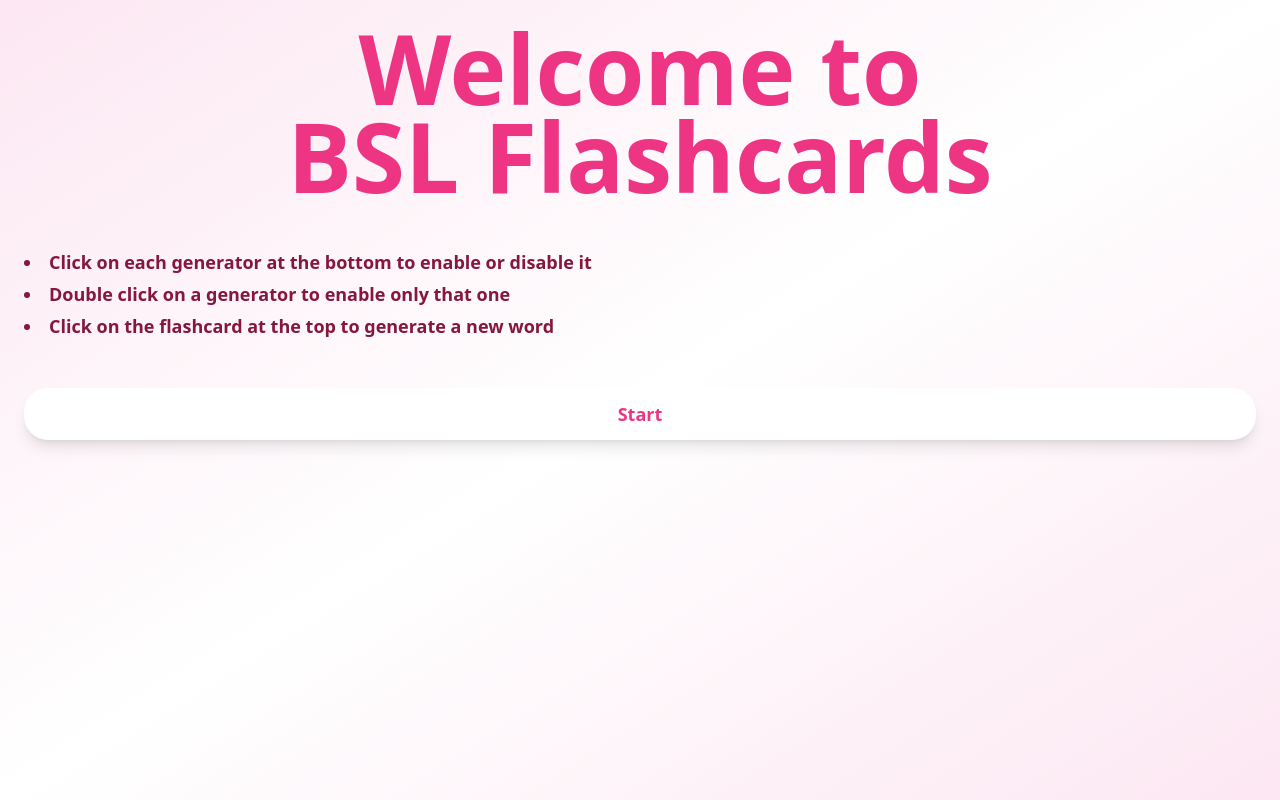
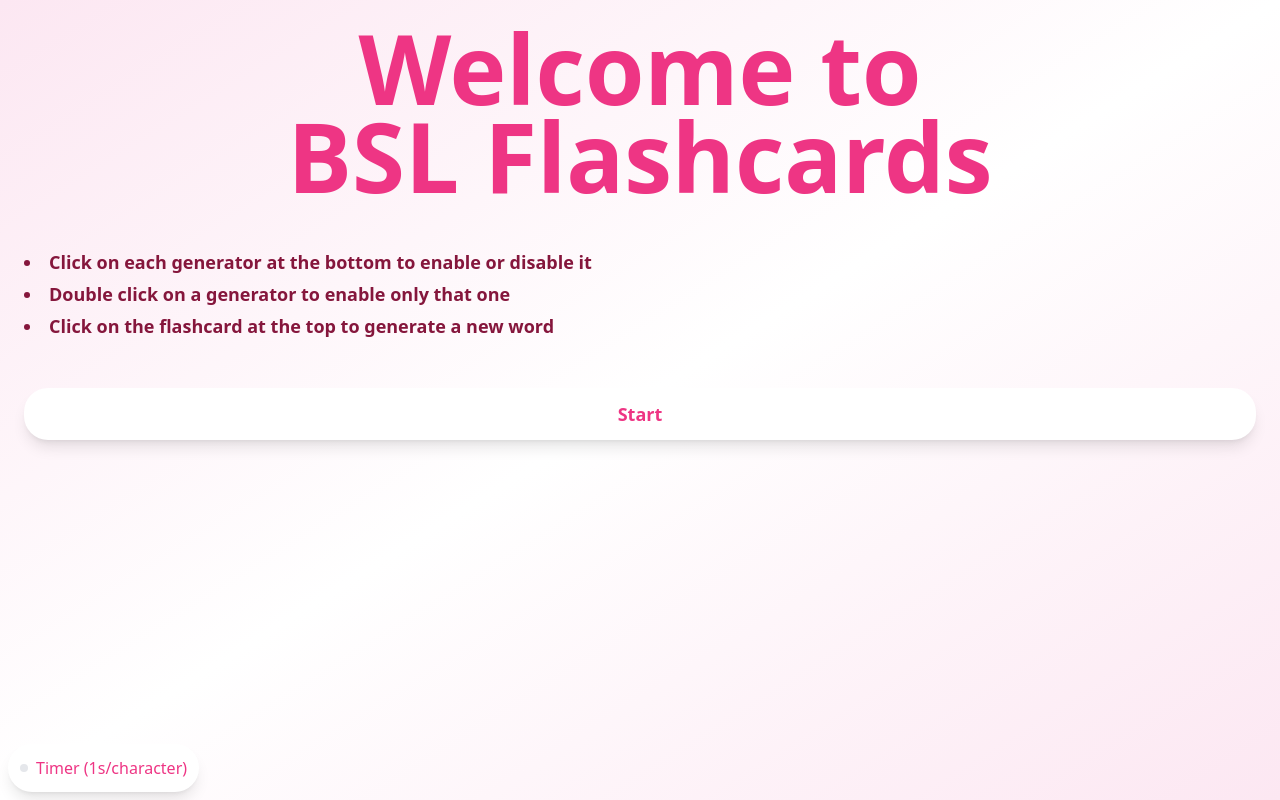
Before and after one commit to bobbymannino/bsl-flashcards, a SvelteKit app: page / in a window 1280 px wide. Built offline with nearby package versions, Linux system fonts and the light colour scheme.

Commit message:
add timer
resolves #2

```diff
--- a/src/routes/+page.svelte
+++ b/src/routes/+page.svelte
@@ -11,6 +11,7 @@
   import { scale } from "svelte/transition";
   import Meta from "./meta.svelte";
   import Onboarding from "./onboarding.svelte";
+  import Timer from "./timer.svelte";
 
   type GeneratorKey = keyof typeof generators;
 
@@ -101,12 +102,14 @@
   </ul>
 </Container>
 
-{#if doneOnboarding.value}
-  <Button
-    onclick={() => (doneOnboarding.value = false)}
-    class="fixed right-2 bottom-2"
-    title="Show welcome screen"
-  >
-    <QuestionIcon />
-  </Button>
-{/if}
+<div class="fixed right-0 bottom-0 left-0 flex justify-between p-2">
+  <div>
+    <Timer {generate} currentWord={value} />
+  </div>
+
+  {#if doneOnboarding.value}
+    <Button onclick={() => (doneOnboarding.value = false)} title="Show welcome screen">
+      <QuestionIcon />
+    </Button>
+  {/if}
+</div>
--- /dev/null
+++ b/src/routes/timer.svelte
@@ -0,0 +1,36 @@
+<script lang="ts">
+  import Button from "$lib/components/ui/button.svelte";
+
+  type Props = {
+    generate: () => void;
+    currentWord: string;
+  };
+
+  let { generate, currentWord }: Props = $props();
+
+  let disabled = $state(true);
+  let interval: NodeJS.Timer | undefined = $state();
+
+  function toggle() {
+    disabled = !disabled;
+
+    if (disabled) clearTimeout(interval);
+    else interval = setTimeout(middle, currentWord.length * 1000);
+  }
+
+  function middle() {
+    generate();
+    interval = setTimeout(middle, currentWord.length * 1000);
+  }
+</script>
+
+<Button onclick={toggle} class="gap-2">
+  <span
+    class={[
+      "size-2 rounded-full",
+      disabled && "bg-gray-200",
+      !disabled && "bg-primary-500 animate-pulse group-hover/button:bg-white",
+    ]}
+  ></span>
+  <span>Timer (1s/character)</span>
+</Button>
```
